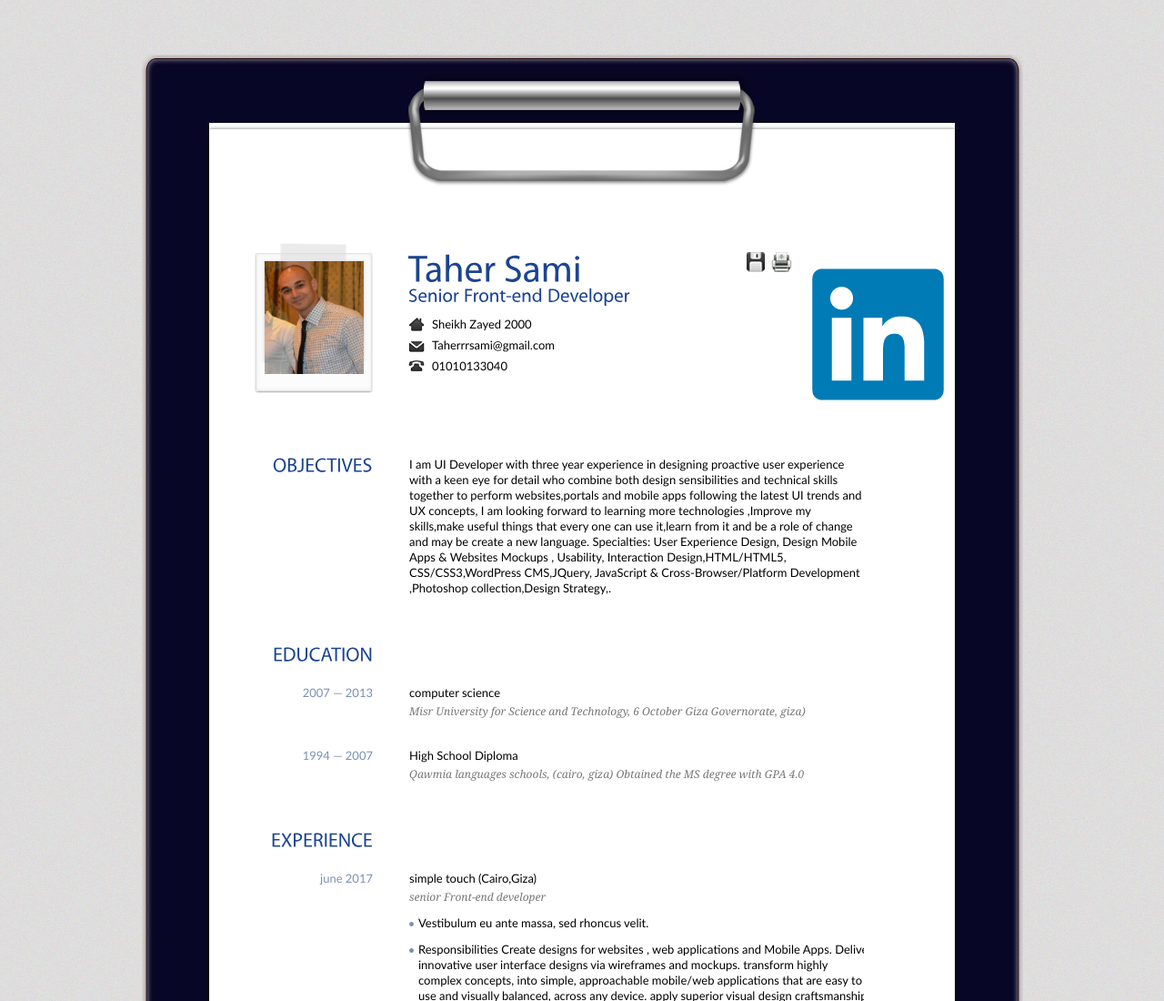
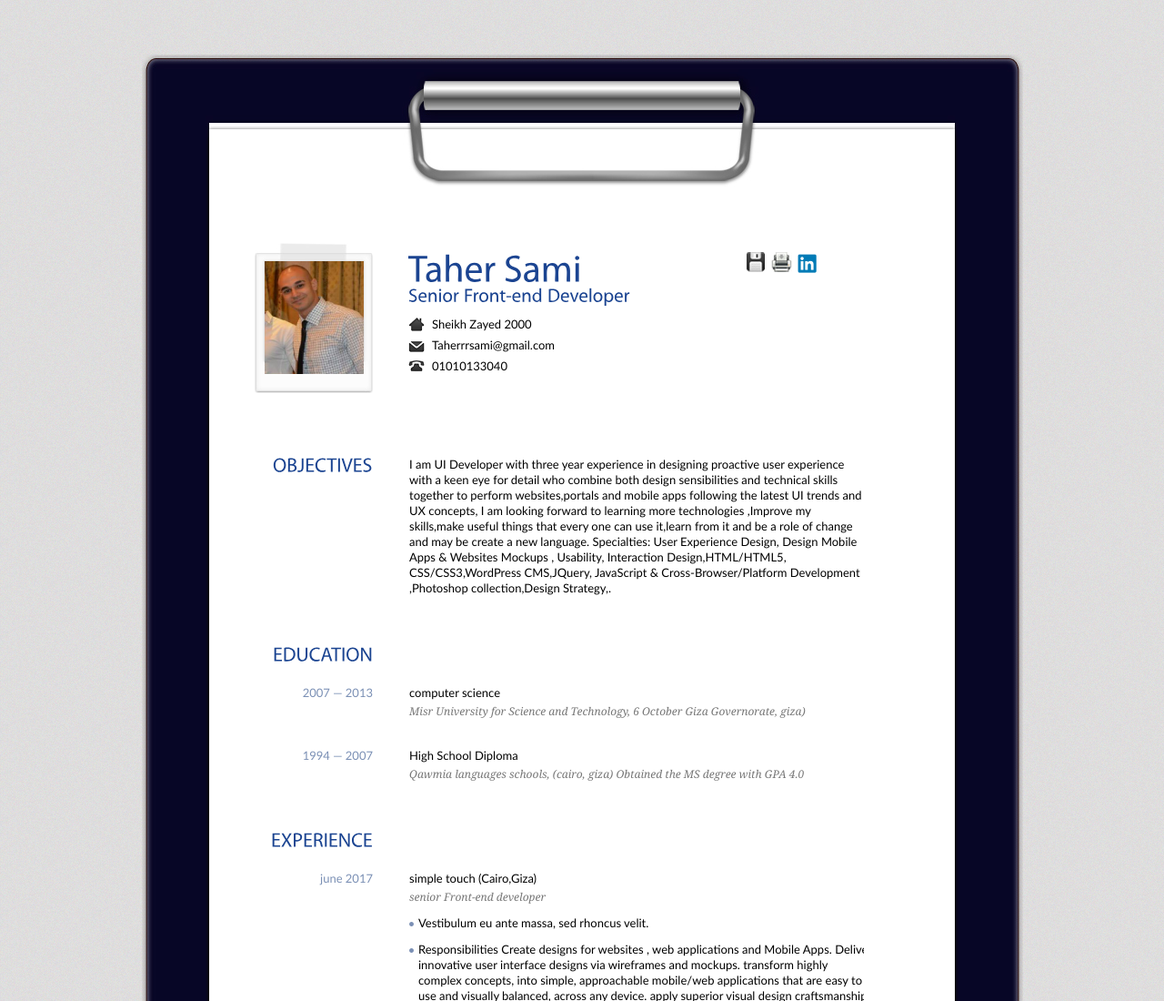
Before and after one commit to tahersami1212/resume, a plain HTML site: page index.html in a window 1280 px wide. Shown: the top 1100 px of the page at 91% size. Drawn offline with Linux system fonts and the light colour scheme.

Commit message:
eeee
eeee

```diff
--- a/index.html
+++ b/index.html
@@ -53,8 +53,8 @@
                                     </a>
                                 </li>
                                 <li>
-                                    <a class='north' href="https://www.facebook.com/taher.sami" title="My Facebook Profile">
-                                        <img alt="" src="images/icn-facebook.jpg" />
+                                    <a class='north' href="https://www.linkedin.com/in/taher-sami-018168119/" title=" LinkedIn Profile">
+                                        <img alt="" src="images/icn-facebook.jpg" style="width: 25px;" />
                                     </a>
                                 </li>
                             </ul>
```
